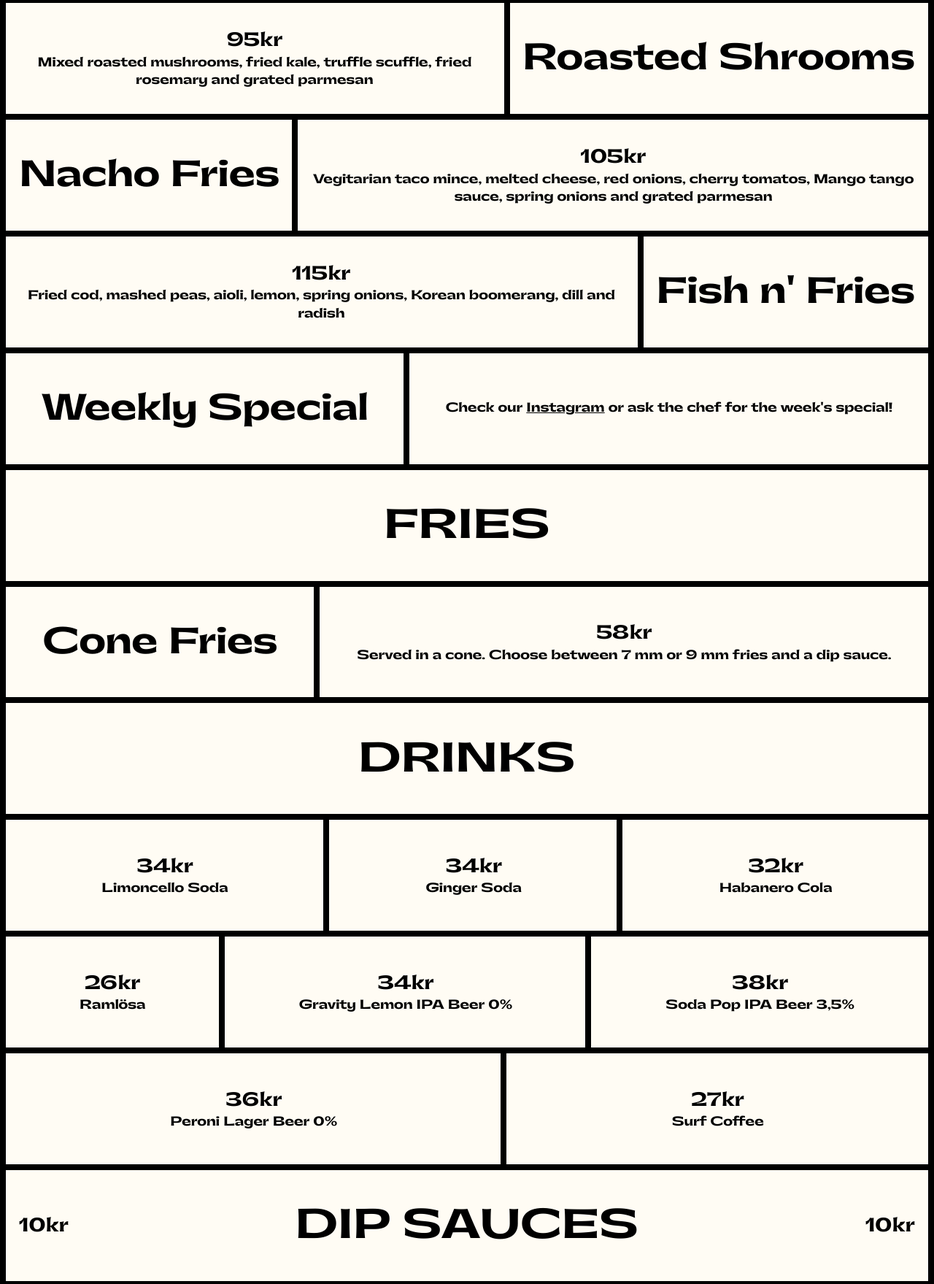
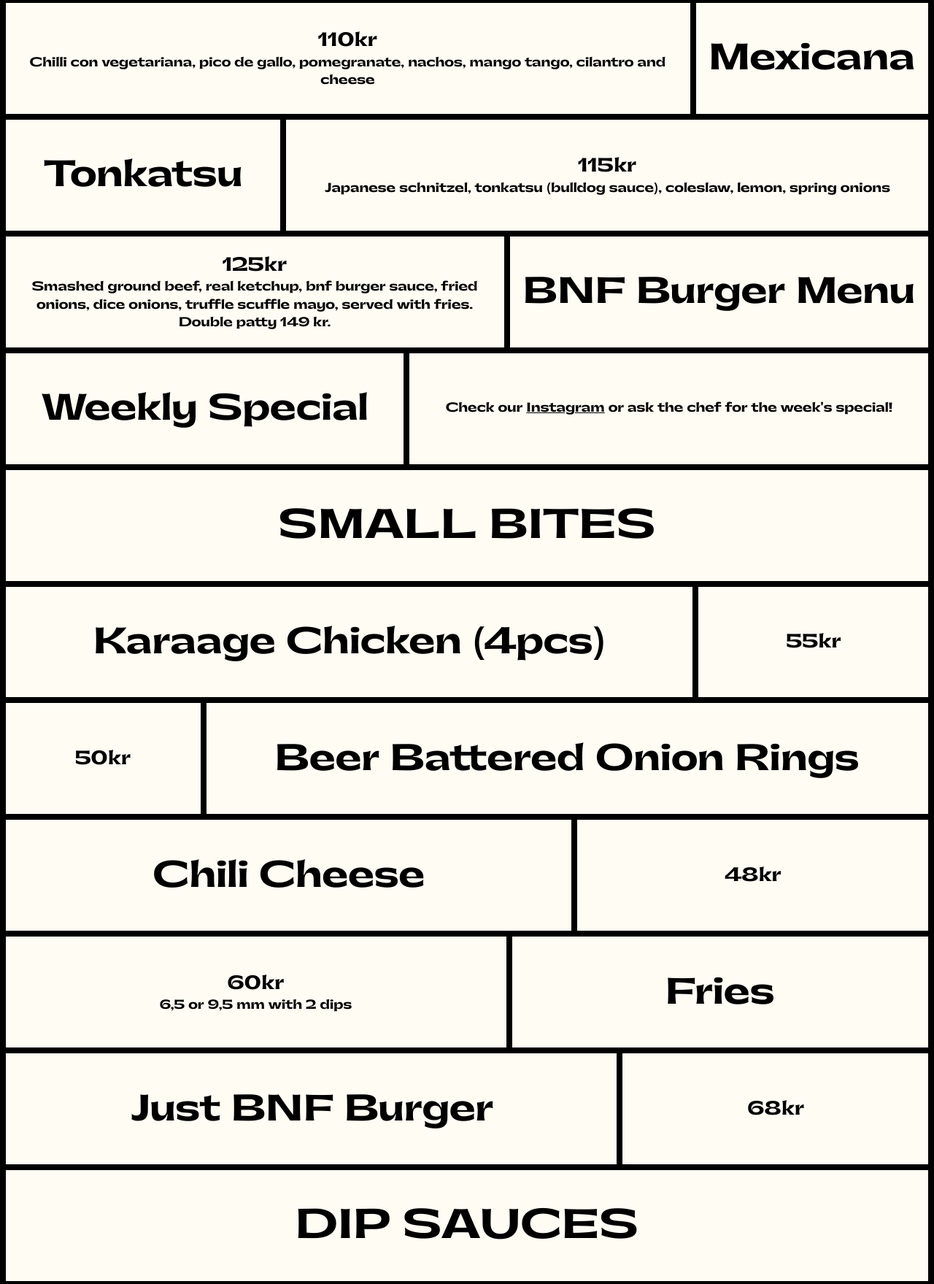
Before and after one commit to beernfries/pre-launch-web, a website: page docs/restaurant/menu/index.html in a window 1280 px wide. Shown: the part 851-2610 px from the top of the page at 73% size. Drawn offline with Linux system fonts and the light colour scheme.

Commit message:
Update menu

```diff
--- a/docs/restaurant/menu/index.html
+++ b/docs/restaurant/menu/index.html
@@ -82,70 +82,71 @@
           <h2 class="menu__heading menu__heading--2">Dirty Fries</h2>
         </div>
       </div>
-      <div class="menu__item">
-        <div class="menu__column menu__column--nowrap">
-          <h3 class="menu__heading menu__heading--3">Cheese & Bacon</h3>
-        </div>
-        <div class="menu__column">
-          <div class="menu__description">
-            Crispy bacon, jalapeños, melted cheese, real ketchup, grated parmesan and spring onions
-          </div>
-          <div class="menu__price">110 kr</div>
-        </div>
-      </div>
-      <div class="menu__item menu__item--reverse">
-        <div class="menu__column menu__column--nowrap">
-          <h3 class="menu__heading menu__heading--3">Little Italy</h3>
-        </div>
-        <div class="menu__column">
-          <div class="menu__description">
-            Mozzarella, pesto, cherry tomatos, mango tango, spring onions and grated parmesan
-          </div>
-          <div class="menu__price">85 kr</div>
-        </div>
-      </div>
+
       <div class="menu__item">
         <div class="menu__column menu__column--nowrap">
           <h3 class="menu__heading menu__heading--3">Sticky Chicken</h3>
         </div>
         <div class="menu__column">
           <div class="menu__description">
-            Karaage chicken, avocado crush, korean boomerang, pickled red onions n' cabbage, radish, cilantro and spring onions. Switch out the chicken for vegetarian mung-bits.
+            Karaage chicken, avocado crush, korean boomerang, pickled red onions n' cabbage, radish, cilantro and spring onions. Switch out the chicken for veggie Mung-Bits.
           </div>
           <div class="menu__price">120 kr</div>
         </div>
       </div>
       <div class="menu__item menu__item--reverse">
         <div class="menu__column menu__column--nowrap">
-          <h3 class="menu__heading menu__heading--3">Roasted Shrooms</h3>
+          <h3 class="menu__heading menu__heading--3">Cheese & Bacon</h3>
         </div>
         <div class="menu__column">
           <div class="menu__description">
-            Mixed roasted mushrooms, fried kale, truffle scuffle, fried rosemary and grated parmesan
+            Crispy bacon, jalapeños, spring onions, melted cheese, real ketchup, grated parmesan
           </div>
-          <div class="menu__price">95 kr</div>
+          <div class="menu__price">115 kr</div>
         </div>
       </div>
       <div class="menu__item">
         <div class="menu__column menu__column--nowrap">
-          <h3 class="menu__heading menu__heading--3">Nacho Fries</h3>
+          <h3 class="menu__heading menu__heading--3">Little Italy</h3>
         </div>
         <div class="menu__column">
           <div class="menu__description">
-            Vegitarian taco mince, melted cheese, red onions, cherry tomatos, Mango tango sauce, spring onions and grated parmesan
+            Mozzarella, pesto, cherry tomatos, mango tango, spring onions, black pepper and grated parmesan
           </div>
-          <div class="menu__price">105 kr</div>
+          <div class="menu__price">88 kr</div>
         </div>
       </div>
       <div class="menu__item menu__item--reverse">
         <div class="menu__column menu__column--nowrap">
-          <h3 class="menu__heading menu__heading--3">Fish n' Fries</h3>
+          <h3 class="menu__heading menu__heading--3">Mexicana</h3>
         </div>
         <div class="menu__column">
           <div class="menu__description">
-            Fried cod, mashed peas, aioli, lemon, spring onions, Korean boomerang, dill and radish
+            Chilli con vegetariana, pico de gallo, pomegranate, nachos, mango tango, cilantro and cheese
+          </div>
+          <div class="menu__price">110 kr</div>
+        </div>
+      </div>
+      <div class="menu__item">
+        <div class="menu__column menu__column--nowrap">
+          <h3 class="menu__heading menu__heading--3">Tonkatsu</h3>
+        </div>
+        <div class="menu__column">
+          <div class="menu__description">
+            Japanese schnitzel, tonkatsu (bulldog sauce), coleslaw, lemon, spring onions
           </div>
           <div class="menu__price">115 kr</div>
+        </div>
+      </div>
+      <div class="menu__item menu__item--reverse">
+        <div class="menu__column menu__column--nowrap">
+          <h3 class="menu__heading menu__heading--3">BNF Burger Menu</h3>
+        </div>
+        <div class="menu__column">
+          <div class="menu__description">
+            Smashed ground beef, real ketchup, bnf burger sauce, fried onions, dice onions, truffle scuffle mayo, served with fries. Double patty 149 kr.
+          </div>
+          <div class="menu__price">125 kr</div>
         </div>
       </div>
       <div class="menu__item">
@@ -169,87 +170,62 @@
       </div>
       <!-- /Dirty Fries -->
 
-      <!-- Cone Fries -->
+      <!-- Small Bites -->
       <div class="menu__item">
         <div class="menu__column">
-          <h2 class="menu__heading menu__heading--2">Fries</h2>
+          <h2 class="menu__heading menu__heading--2">Small Bites</h2>
         </div>
       </div>
       <div class="menu__item">
         <div class="menu__column menu__column--nowrap">
-          <h3 class="menu__heading menu__heading--3">Cone Fries</h3>
+          <h3 class="menu__heading menu__heading--3">Karaage Chicken (4pcs)</h3>
+        </div>
+        <div class="menu__column">
+          <div class="menu__price">55 kr</div>
+        </div>
+      </div>
+
+      <div class="menu__item menu__item--reverse">
+        <div class="menu__column menu__column--nowrap">
+          <h3 class="menu__heading menu__heading--3">Beer Battered Onion Rings</h3>
+        </div>
+        <div class="menu__column">
+          <div class="menu__price">50 kr</div>
+        </div>
+      </div>
+      <div class="menu__item">
+        <div class="menu__column menu__column--nowrap">
+          <h3 class="menu__heading menu__heading--3">Chili Cheese</h3>
+        </div>
+        <div class="menu__column">
+          <div class="menu__price">48 kr</div>
+        </div>
+      </div>
+      <div class="menu__item menu__item--reverse">
+        <div class="menu__column menu__column--nowrap">
+          <h3 class="menu__heading menu__heading--3">Fries</h3>
         </div>
         <div class="menu__column">
           <div class="menu__description">
-            Served in a cone. Choose between 7 mm or 9 mm fries and a dip sauce.
+            6,5 or 9,5 mm with 2 dips
           </div>
-          <div class="menu__price">58 kr</div>
-        </div>
-      </div>
-      <!-- /Cone Fries -->
-
-      <!-- Drinks -->
-      <div class="menu__item">
-        <div class="menu__column">
-          <h2 class="menu__heading menu__heading--2">Drinks</h2>
+          <div class="menu__price">60 kr</div>
         </div>
       </div>
       <div class="menu__item">
-        <div class="menu__column">
-          <div class="menu__description">Limoncello Soda</div>
-          <div class="menu__price">34 kr</div>
+        <div class="menu__column menu__column--nowrap">
+          <h3 class="menu__heading menu__heading--3">Just BNF Burger</h3>
         </div>
         <div class="menu__column">
-          <div class="menu__description">Ginger Soda</div>
-          <div class="menu__price">34 kr</div>
-        </div>
-        <div class="menu__column">
-          <div class="menu__description">Habanero Cola</div>
-          <div class="menu__price">32 kr</div>
+          <div class="menu__price">68 kr</div>
         </div>
       </div>
-      <div class="menu__item">
-        <div class="menu__column">
-          <div class="menu__description">Ramlösa</div>
-          <div class="menu__price">26 kr</div>
-        </div>
-        <div class="menu__column">
-          <div class="menu__description">
-            Gravity Lemon IPA Beer <span class="no-word-spacing">0 %</span>
-          </div>
-          <div class="menu__price">34 kr</div>
-        </div>
-        <div class="menu__column">
-          <div class="menu__description">Soda Pop IPA Beer <span class="no-word-spacing">3,5 %</span></div>
-          <div class="menu__price">38 kr</div>
-        </div>
-      </div>
-      <div class="menu__item">
-        <div class="menu__column">
-          <div class="menu__description">Peroni Lager Beer <span class="no-word-spacing">0 %</span></div>
-          <div class="menu__price">36 kr</div>
-        </div>
-         <div class="menu__column">
-          <div class="menu__description">Surf Coffee</div>
-          <div class="menu__price">27 kr</div>
-        </div>
-      </div>
-      <!-- /Drinks -->
+      <!-- /Small Bites -->
 
       <!-- Dip Sauces -->
       <div class="menu__item">
         <div class="menu__column">
-          <div class="menu__sideinfo">
-            <div class="menu__sideinfo-outer" aria-hidden="true">
-              <span class="menu__price">10 kr</span>
-            </div>
-            <div class="menu__sideinfo-inner">
-              <h2 class="menu__heading menu__heading--2">Dip Sauces</h2>
-            </div>
-            <div class="menu__sideinfo-outer">
-              <span class="menu__price">10 kr</span>
-            </div>
-          </div>
+          <h2 class="menu__heading menu__heading--2">Dip Sauces</h2>
         </div>
       </div>
       <div class="menu__item">
@@ -321,6 +297,62 @@
         </div>
       </div>
       <!-- /Dip Sauces -->
+
+      <!-- Drinks -->
+      <div class="menu__item">
+        <div class="menu__column">
+          <h2 class="menu__heading menu__heading--2">Drinks</h2>
+        </div>
+      </div>
+      <div class="menu__item">
+        <div class="menu__column">
+          <div class="menu__description">Gravity Beer IPA <span class="no-word-spacing">0 %</span></div>
+          <div class="menu__price">38 kr</div>
+        </div>
+        <div class="menu__column">
+          <div class="menu__description">Soda Pop Beer <span class="no-word-spacing">3,5 %</span></div>
+          <div class="menu__price">42 kr</div>
+        </div>
+        <div class="menu__column">
+          <div class="menu__description">Heden Spcl Lager <span class="no-word-spacing">3,5 %</span></div>
+          <div class="menu__price">44 kr</div>
+        </div>
+      </div>
+      <div class="menu__item">
+        <div class="menu__column">
+          <div class="menu__description">Habanero Cola</div>
+          <div class="menu__price">37 kr</div>
+        </div>
+        <div class="menu__column">
+          <div class="menu__description">Limoncello Soda</div>
+          <div class="menu__price">39 kr</div>
+        </div>
+        <div class="menu__column">
+          <div class="menu__description">Ginger Soda</div>
+          <div class="menu__price">39 kr</div>
+        </div>
+      </div>
+      <div class="menu__item">
+        <div class="menu__column">
+          <div class="menu__description">Ramlösa Lemon</div>
+          <div class="menu__price">28 kr</div>
+        </div>
+         <div class="menu__column">
+          <div class="menu__description">Cola Zero</div>
+          <div class="menu__price">32 kr</div>
+        </div>
+        <div class="menu__column">
+          <div class="menu__description">Trocadero</div>
+          <div class="menu__price">32 kr</div>
+        </div>
+      </div>
+      <div class="menu__item">
+        <div class="menu__column">
+          <div class="menu__description">Surf Coffee</div>
+          <div class="menu__price">28 kr</div>
+        </div>
+      </div>
+      <!-- /Drinks -->
     </div>
   </body>
 </html>
```
